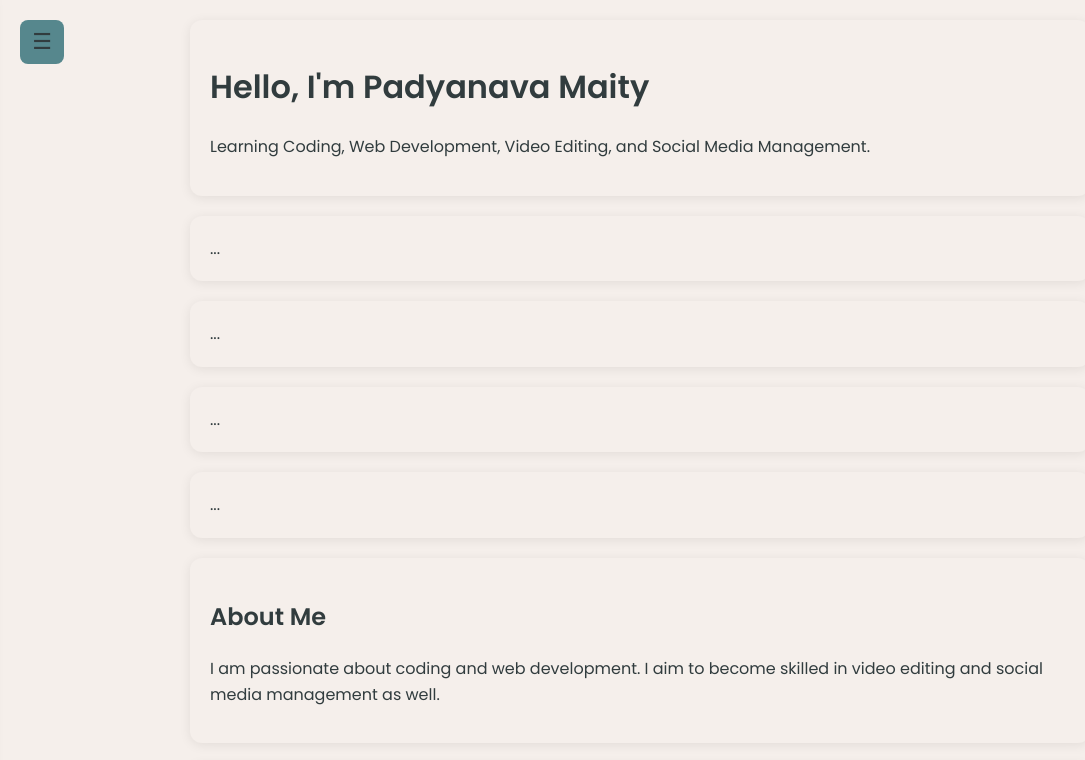
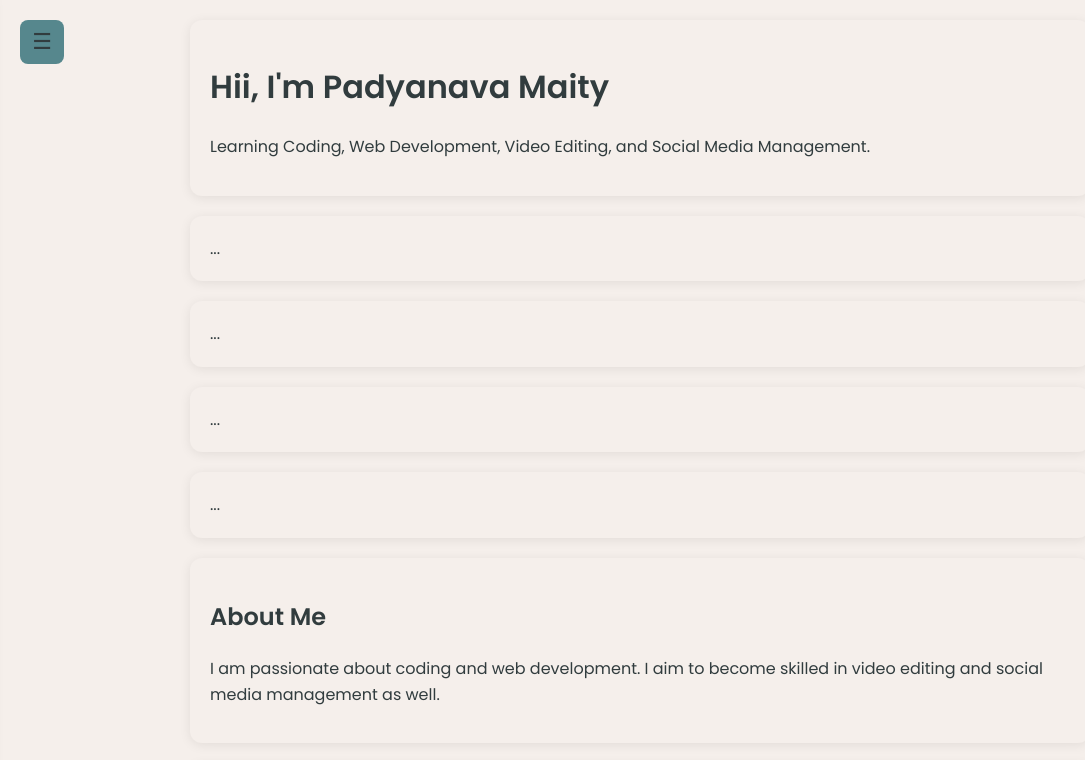
Before and after one commit to padyanavamaity2110/Padyanava, a plain HTML site: page index.html in a window 1280 px wide. Shown: the top 760 px of the page, without its empty margins (0-1085 px from the left). Drawn offline with Linux system fonts and the light colour scheme.

Commit message:
index.html

```diff
--- a/index.html
+++ b/index.html
@@ -27,7 +27,7 @@
   </ul>
 </div>
   <header>
-    <h1>Hello, I'm Padyanava Maity</h1>
+    <h1>Hii, I'm Padyanava Maity</h1>
     <p>Learning Coding, Web Development, Video Editing, and Social Media Management.</p>
   </header>
 
```
